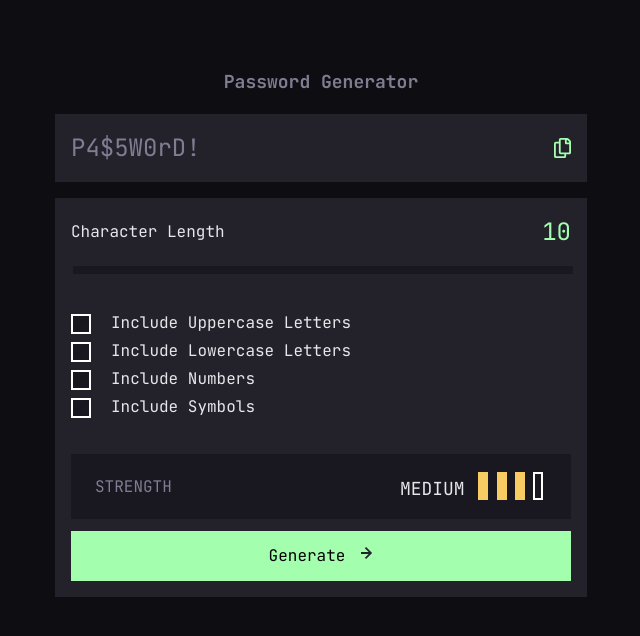
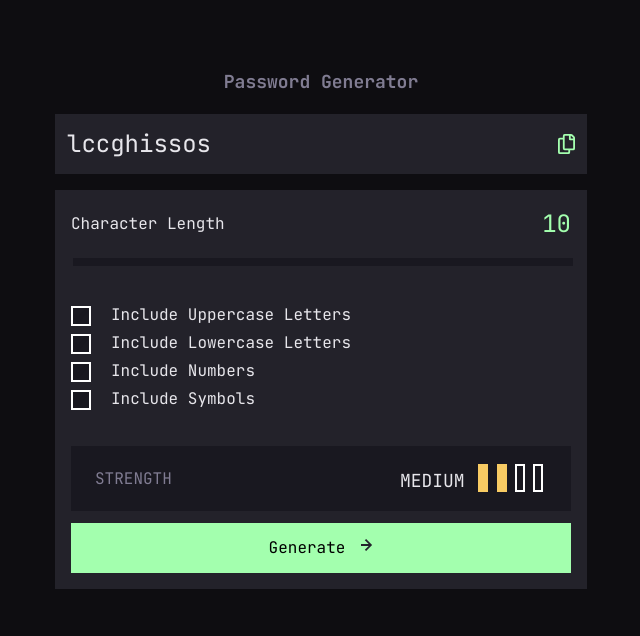
Before and after one commit to nataliesmyth/FEM-pw-generator-app, a plain HTML site: page public/index.html in a window 1280 px wide. Both pictures are taken after a click on the button "Generate". Shown: the whole page, without its empty margins (319-959 px from the left). Drawn offline with Linux system fonts and the light colour scheme.

Commit message:
random password generated on click and strength graph updates

```diff
--- a/app.js
+++ b/app.js
@@ -1,5 +1,5 @@
 const generateBtn = document.getElementById('generateBtn');
-const generatedPw = document.getElementById('passwordOutput').innerHTML;
+const generatedPw = document.getElementById('passwordOutput');
 console.log(generatedPw);
 const copyText = document.getElementById('copyText');
 const checkbox = document.querySelectorAll('.checkbox');
@@ -47,8 +47,8 @@ checkbox.forEach((check) => {
         console.log(check.id)
         check.classList.toggle('active');
         console.log(check.classList);
-        console.log('currToggle: ', currToggle);
-        console.log('currToggle.classList.contains("active"): ' ,currToggle.classList.contains('active'))
+        // console.log('currToggle: ', currToggle);
+        // console.log('currToggle.classList.contains("active"): ' ,currToggle.classList.contains('active'))
         if (currToggle.classList.contains('active') === true) {
             if (currToggle.id === 'includeUppercase') {
                 upperCaseActive = true;
@@ -63,7 +63,9 @@ checkbox.forEach((check) => {
                 symbolsActive = true;
                 console.log('currToggle.id: ', currToggle.id);
             }
+            generatePassword();
         }
+
         if (currToggle.classList.contains('active') === false) {
             if (currToggle.id === 'includeUppercase') {
                 upperCaseActive = false;
@@ -80,22 +82,50 @@ checkbox.forEach((check) => {
             }
         }
     });
-
-    console.log(check)
-    console.log(check.classList)
 });
 
-const Required = {
-    upppercase: 'ABCDEFGHIJKLMNOPQRSTUVWXYZ',
+const reqOptions = {
+    uppercase: 'ABCDEFGHIJKLMNOPQRSTUVWXYZ',
     lowercase: 'abcdefghijklmnopqrstuvwxyz',
     numbers: '1234567890',
     symbols: '!@#$%^&*'
 }
-function generatePassword(length, required) {
 
+let newPw = '';
+function generatePassword() {
+    let chars = reqOptions.lowercase;
+    console.log('upperCaseActive: ', upperCaseActive)
+    console.log('lowerCaseActive: ', lowerCaseActive)
+    console.log('numbersActive: ', numbersActive)
+    console.log('symbolsActive: ', symbolsActive)
+    console.log(chars.includes(reqOptions.uppercase));
+    // create string of all included characters
+    if (upperCaseActive === true && chars.includes(reqOptions.uppercase) === false) {
+        chars += reqOptions.uppercase;
+    }
+    if (numbersActive === true && chars.includes(reqOptions.numbers) === false) {
+        chars += reqOptions.numbers;
+    }
+    if (symbolsActive === true && chars.includes(reqOptions.symbols) === false) {
+        chars += reqOptions.symbols;
+    }
+    console.log(chars);
+    // find required length
+    // create random string of required length
+    // show it on UI in white (not gray)
+    console.log('character length: ', slider.value)
+    let passwordLength = slider.value;
+    newPw = '';
+    for (let i = 0; i < passwordLength; i++) {
+        let randomNumber = Math.floor(Math.random() * chars.length);
+        newPw += chars.substring(randomNumber, randomNumber + 1);
+    }
+    console.log(newPw);
 }
 
+console.log(generatePassword())
 let reqNum = 0;
+
 function setStrengthState(length) {
     length = slider.value;
     if (length < 6) {
@@ -103,28 +133,55 @@ function setStrengthState(length) {
         strengthLevel.innerText = 'very weak!'
         graph.firstElementChild.style.backgroundColor = 'hsl(var(--clr-red))';
         graph.firstElementChild.style.border = 'none';
+
+        graph.firstElementChild.nextElementSibling.style.backgroundColor = 'transparent';
+        graph.firstElementChild.nextElementSibling.style.border = '2px solid #FFFFFF';
+
+        graph.firstElementChild.nextElementSibling.nextElementSibling.style.backgroundColor = 'transparent';
+        graph.firstElementChild.nextElementSibling.nextElementSibling.style.border = '2px solid #FFFFFF';
+
+        graph.firstElementChild.nextElementSibling.nextElementSibling.nextElementSibling.style.backgroundColor = 'transparent';
+        graph.firstElementChild.nextElementSibling.nextElementSibling.nextElementSibling.style.border = '2px solid #FFFFFF';
     } else if (length >=6 && length < 10) {
         strengthLevel.innerText = 'weak '
         graph.firstElementChild.style.backgroundColor = 'hsl(var(--clr-orange))';
         graph.firstElementChild.style.border = 'none';
+
         graph.firstElementChild.nextElementSibling.style.backgroundColor = 'hsl(var(--clr-orange))';
         graph.firstElementChild.nextElementSibling.style.border = 'none';
+
+        graph.firstElementChild.nextElementSibling.nextElementSibling.style.backgroundColor = 'transparent';
+        graph.firstElementChild.nextElementSibling.nextElementSibling.style.border = '2px solid #FFFFFF';
+
+        graph.firstElementChild.nextElementSibling.nextElementSibling.nextElementSibling.style.backgroundColor = 'transparent';
+        graph.firstElementChild.nextElementSibling.nextElementSibling.nextElementSibling.style.border = '2px solid #FFFFFF';
     } else if (length >= 10 && length < 15) {
         strengthLevel.innerText = 'medium';
         graph.firstElementChild.style.backgroundColor = 'hsl(var(--clr-yellow))';
         graph.firstElementChild.style.border = 'none';
+
         graph.firstElementChild.nextElementSibling.style.backgroundColor = 'hsl(var(--clr-yellow))';
         graph.firstElementChild.nextElementSibling.style.border = 'none';
+
         graph.firstElementChild.nextElementSibling.nextElementSibling.style.backgroundColor = 'hsl(var(--clr-yellow))';
         graph.firstElementChild.nextElementSibling.nextElementSibling.style.border = 'none';
+
+        graph.firstElementChild.nextElementSibling.nextElementSibling.style.backgroundColor = 'transparent';
+        graph.firstElementChild.nextElementSibling.nextElementSibling.style.border = '2px solid #FFFFFF';
+
+        graph.firstElementChild.nextElementSibling.nextElementSibling.nextElementSibling.style.backgroundColor = 'transparent';
+        graph.firstElementChild.nextElementSibling.nextElementSibling.nextElementSibling.style.border = '2px solid #FFFFFF';
     } else {
         strengthLevel.innerText = 'strong'
         graph.firstElementChild.style.backgroundColor = 'hsl(var(--clr-accent))';
         graph.firstElementChild.style.border = 'none';
+
         graph.firstElementChild.nextElementSibling.style.backgroundColor = 'hsl(var(--clr-accent))';
         graph.firstElementChild.nextElementSibling.style.border = 'none';
+
         graph.firstElementChild.nextElementSibling.nextElementSibling.style.backgroundColor = 'hsl(var(--clr-accent))';
         graph.firstElementChild.nextElementSibling.nextElementSibling.style.border = 'none';
+
         graph.firstElementChild.nextElementSibling.nextElementSibling.nextElementSibling.style.backgroundColor = 'hsl(var(--clr-accent))';
         graph.firstElementChild.nextElementSibling.nextElementSibling.nextElementSibling.style.border = 'none';
     }
@@ -132,8 +189,9 @@ function setStrengthState(length) {
 
 function handleGenerateBtnClick() {
     copyText.classList.add('hidden')
+    generatedPw.innerText = '';
     console.log('this password needs to be ' + slider.value + ' characters long')
-
+    reqNum = 0;
     if (upperCaseActive === true) {
         reqNum += 1;
         console.log('uppercase letters required!');
@@ -153,8 +211,12 @@ function handleGenerateBtnClick() {
     if (slider.value >= 6 && slider.value < 15 && reqNum > 1) {
         console.log('password strength: medium')
     }
-    console.log(reqNum)
+    console.log(reqNum);
     setStrengthState(slider.value);
+    generatePassword();
+    console.log(slider.value);
+    generatedPw.innerText = newPw;
+    generatedPw.style.color = 'hsl(var(--clr-light))';
 };
 
 generateBtn.addEventListener('click', handleGenerateBtnClick);
--- a/public/index.html
+++ b/public/index.html
@@ -19,8 +19,10 @@
 
     <div class="password-output bg-dark flex">
       <span id="passwordOutput" class="password-output-text text-mid">P4$5W0rD!</span>
-      <p class="copy-text uppercase text-accent hidden" id="copyText">copied</p>
-      <img onclick="copyContent()" class="password-output-img" src="./assets/images/icon-copy.svg" alt="black copy icon with green border">
+      <span class="flex copy-container">
+        <p class="copy-text uppercase text-accent hidden" id="copyText">copied</p>
+        <img onclick="copyContent()" class="password-output-img" src="./assets/images/icon-copy.svg" alt="black copy icon with green border">
+      </span>
     </div>
 
     <div class="container bg-dark">
@@ -32,9 +34,6 @@
         </div>
         <div class="slider-container">
           <input type="range" min="0" max="20" class="slider bg-black" id="charRange">
-          <div class="slider-left" id="sliderLeft">
-            <div class="slider-dial bg-light"></div>
-          </div>
         </div>
     </div>
 
@@ -43,7 +42,6 @@
       <div class="radio-button">
         <input type="radio" name="radioBtn"  checked>
         <label for="uppercase">
-          <!-- <img src="./assets/images/icon-check.svg" alt=""> -->
           <div class="checkbox bg-black" id="includeUppercase">
             <img class="check-image" src="./assets/images/icon-check.svg" alt="checkmark">
           </div>
--- a/styles.css
+++ b/styles.css
@@ -216,7 +216,7 @@ body {
 .password-output {
   justify-content: space-between;
   align-items: center;
-  padding: 1em;
+  padding: .75em;
 }
 
 .password-output-text {
@@ -231,6 +231,10 @@ body {
 .password-output-img:hover,
 .password-output-img:focus {
   cursor: pointer;
+}
+
+.copy-container {
+  align-items: center;
 }
 
 .copy-text {
```
